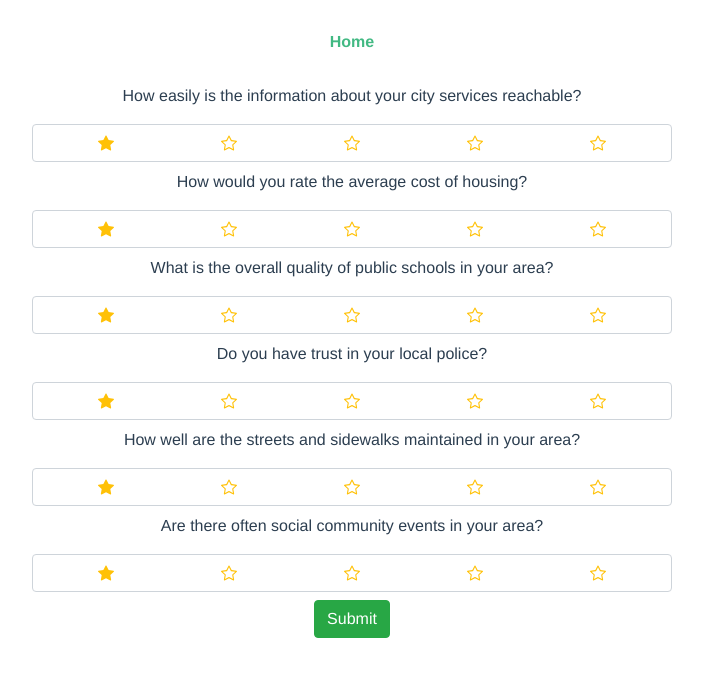
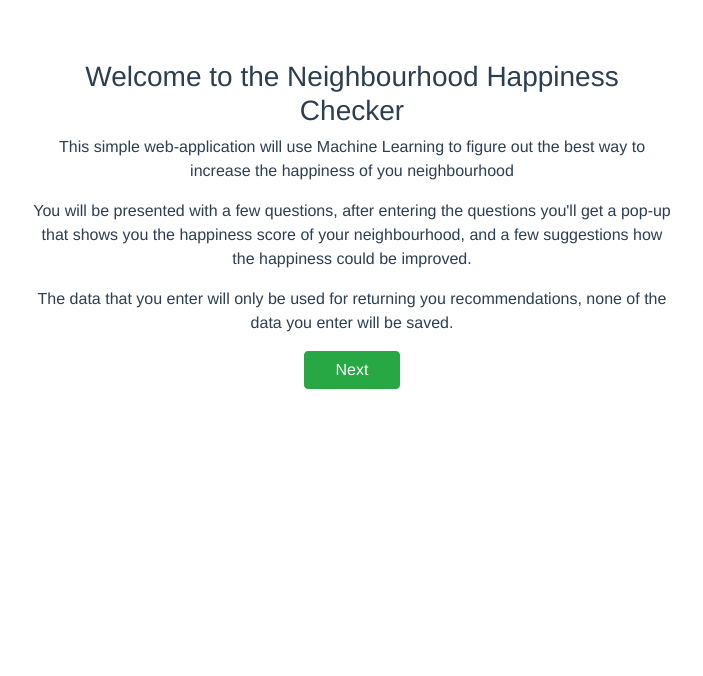
Before and after one commit to rubenwo/hcaid, a Vue app in the folder frontend/web/: page / in a window 1280 px wide. Shown: the top 676 px of the page, without its empty margins (288-991 px from the left). Built offline with nearby package versions, Linux system fonts and the light colour scheme.

Commit message:
[Added] a welcome, and recommendations to the front-end

```diff
--- a/frontend/web/src/App.vue
+++ b/frontend/web/src/App.vue
@@ -1,7 +1,7 @@
 <template>
     <div id="app">
         <div id="nav">
-            <router-link to="/">Home</router-link>
+            <!--            <router-link to="/">Home</router-link>-->
         </div>
         <router-view/>
     </div>
--- a/frontend/web/src/components/ResponseModal.vue
+++ b/frontend/web/src/components/ResponseModal.vue
@@ -5,8 +5,23 @@
 
         <b-progress :value="confidence*100" :variant="this.progress_color" show-progress/>
         <br>
-        <p>It seems you are {{happiness===1?"happy":"sad"}} with your current living situation.
-        Based on our data the e</p>
+        <div style="text-align:center;">
+            <p>Our model predicted that you are {{happiness===1?"happy":"sad"}} with your current living situation, with
+                a confidence level of: {{confidence*100}}%. </p>
+            <div v-if="recommendations.length !== 0">
+                <p> Based on our data the happiness of your community could be increased by doing the following:</p>
+                <div style="text-align:center;">
+                    <h5 class="mt-2">Recommendations</h5>
+                    <div v-bind:key="recommendation.idx" v-for="recommendation in this.recommendations">
+                        <li>{{recommendation.content}}</li>
+                    </div>
+                </div>
+
+            </div>
+            <div v-else>
+                <p>We don't have any suggestions at the moment for your particular situation.</p>
+            </div>
+        </div>
     </b-modal>
 </template>
 
@@ -18,7 +33,8 @@
         happiness: 0,
         confidence: 0,
         img_src: "",
-        progress_color: "danger"
+        progress_color: "danger",
+        recommendations: []
       }
     },
     created() {
@@ -26,6 +42,11 @@
         console.log(response)
         this.happiness = response.happiness;
         this.confidence = response.confidence;
+        this.recommendations = response.recommendations;
+        if (this.recommendations === undefined) this.recommendations = []
+        // this.recommendations = [
+        //   {idx: 0, content: "Go outside"}
+        // ]
         if (this.happiness === 0) {
           this.img_src = require('../assets/sad_face.png')
           this.progress_color = "danger"
--- /dev/null
+++ b/frontend/web/src/components/WelcomeComp.vue
@@ -0,0 +1,22 @@
+<template>
+    <div>
+        <h3>Welcome to the Neighbourhood Happiness Checker</h3>
+        <p>This simple web-application will use Machine Learning to figure out the best way to increase the happiness of
+            you neighbourhood</p>
+        <p>You will be presented with a few questions, after entering the questions you'll get a pop-up that shows
+            you the happiness score of your neighbourhood, and a few suggestions how the happiness could be
+            improved.</p>
+        <p>The data that you enter will only be used for returning you recommendations, none of the data you enter will
+            be saved.</p>
+    </div>
+</template>
+
+<script>
+  export default {
+    name: "WelcomeComp"
+  }
+</script>
+
+<style scoped>
+
+</style>
--- a/frontend/web/src/views/Home.vue
+++ b/frontend/web/src/views/Home.vue
@@ -6,11 +6,18 @@
                     <p>{{question.question}}</p>
                     <b-form-rating v-model="question.answer" variant="warning" class="mb-2"/>
                 </div>
+                <b-button @click="back()" style="width: 15%" variant="">Back</b-button>
+                <b-button @click="submitQuestionnaire()" style="width: 15%" variant="success">Submit</b-button>
             </div>
-            <b-button @click="submitQuestionnaire()" variant="success">Submit</b-button>
+            <div v-else-if="state === 'welcome'">
+                <welcome-comp/>
+                <b-button @click="next()" style="width: 15%" variant="success">Next</b-button>
+            </div>
+
 
         </div>
         <div v-else>
+            <h3>Loading results...</h3>
             <Loading :active.sync="this.submitting"
                      :is-full-page="true"/>
         </div>
@@ -23,12 +30,13 @@
   import axios from 'axios';
   import ResponseModal from "../components/ResponseModal";
   import Loading from 'vue-loading-overlay'
+  import WelcomeComp from "../components/WelcomeComp";
 
   export default {
     name: 'Home',
     data() {
       return {
-        state: "questions",
+        state: "welcome",
         submitting: false,
         questions: [
           {
@@ -84,8 +92,14 @@
         this.$refs.modal.$emit('response', response.data)
 
       },
+      next() {
+        if (this.state === 'welcome') this.state = 'questions';
+      },
+      back() {
+        if (this.state === 'questions') this.state = 'welcome';
+      },
     },
-    components: {ResponseModal, Loading}
+    components: {WelcomeComp, ResponseModal, Loading}
   }
 </script>
 <style>
```
Also changed, not shown: 5 other files (tests, documents, lock files or other folders).
